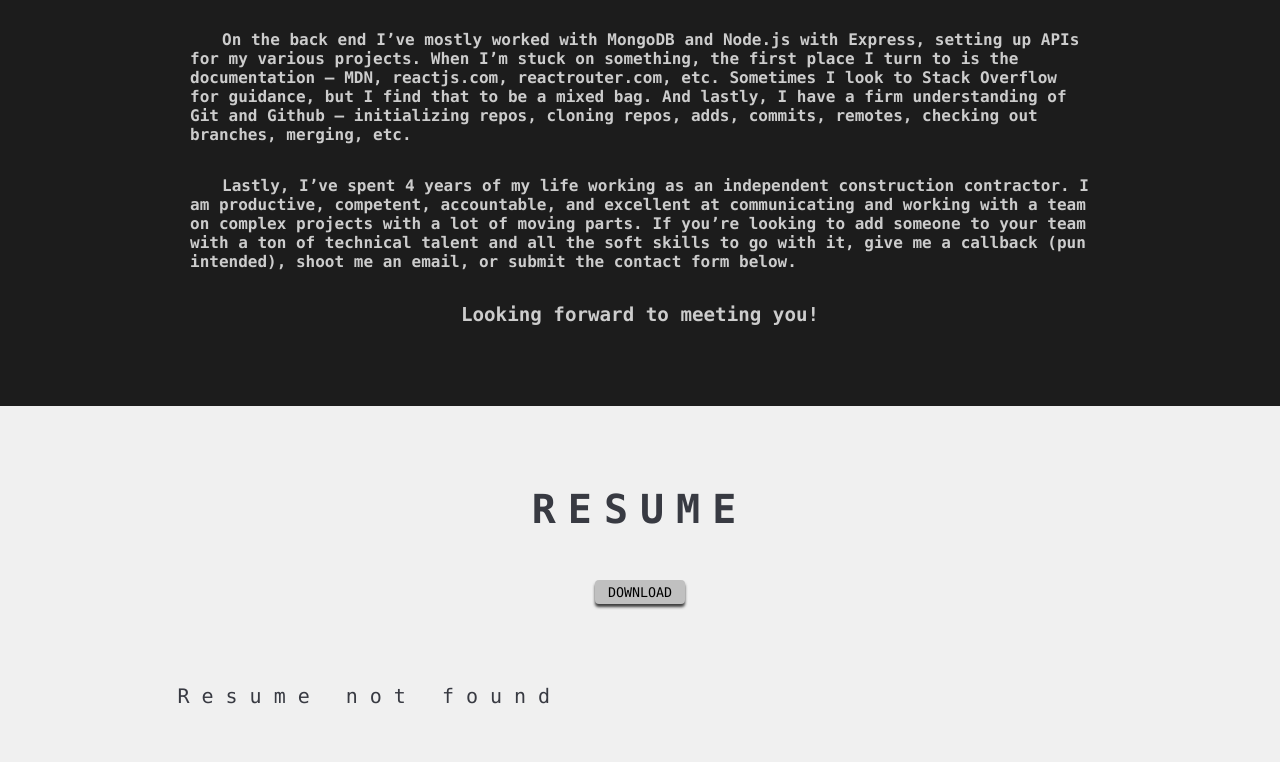
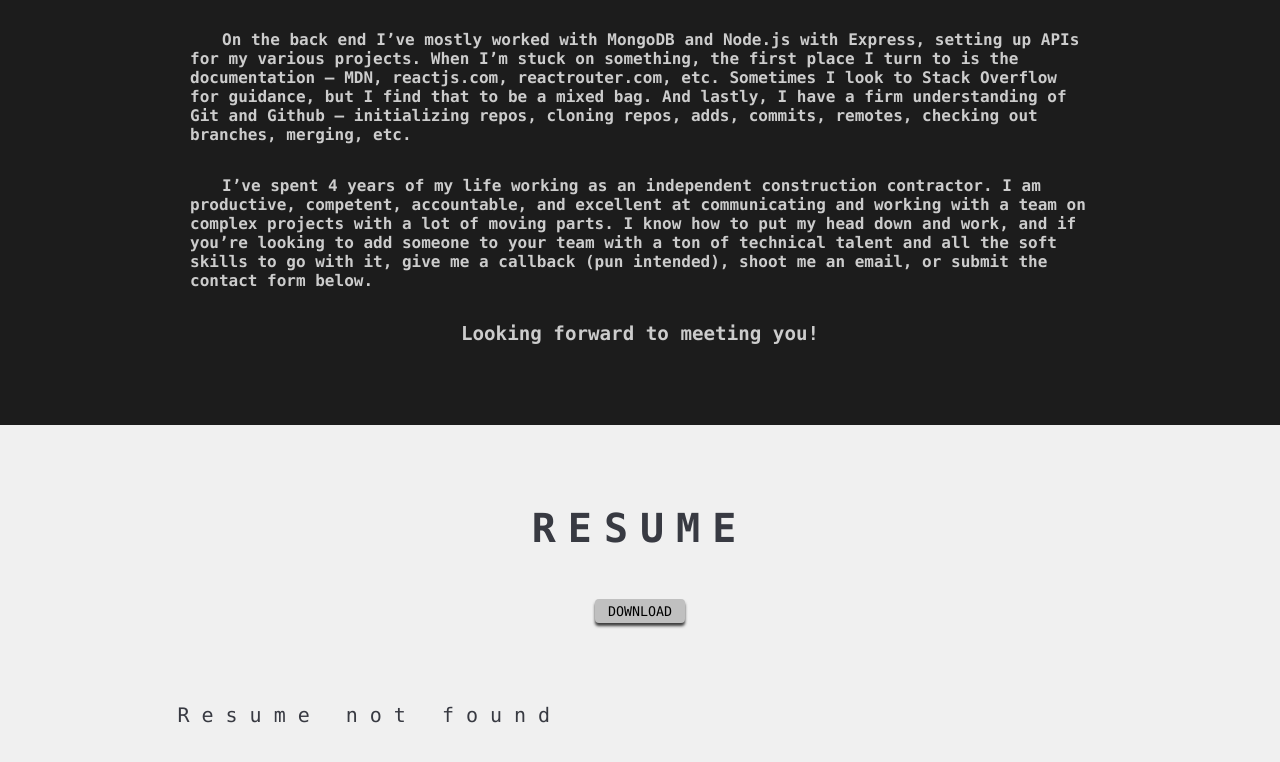
Before and after one commit to joshcamp503/joshcamp503.github.io, a React (Create React App) app: page / in a window 1280 px wide. Shown: the part 2679-3441 px from the top of the page. Built offline with nearby package versions, Linux system fonts and the light colour scheme; a web font is replaced by a local one.

Commit message:
edited about me text... i need a CMS for myself!

```diff
--- a/package.json
+++ b/package.json
@@ -43,5 +43,8 @@
       "last 1 firefox version",
       "last 1 safari version"
     ]
+  },
+  "devDependencies": {
+    "mini-css-extract-plugin": "2.5.1"
   }
 }
--- a/src/components/About/About.js
+++ b/src/components/About/About.js
@@ -23,7 +23,7 @@ const About = () => {
         </p>
 
         <p className="about-text-5">
-        Lastly, I’ve spent 4 years of my life working as an independent construction contractor.  I am productive, competent, accountable, and excellent at communicating and working with a team on complex projects with a lot of moving parts. If you’re looking to add someone to your team with a ton of technical talent and all the soft skills to go with it, give me a callback (pun intended), shoot me an email, or submit the contact form below.
+        I’ve spent 4 years of my life working as an independent construction contractor.  I am productive, competent, accountable, and excellent at communicating and working with a team on complex projects with a lot of moving parts. I know how to put my head down and work, and if you’re looking to add someone to your team with a ton of technical talent and all the soft skills to go with it, give me a callback (pun intended), shoot me an email, or submit the contact form below.
         </p>
 
         <p className="about-text-6">
```
Also changed, not shown: 1 other file (tests, documents, lock files or other folders).
